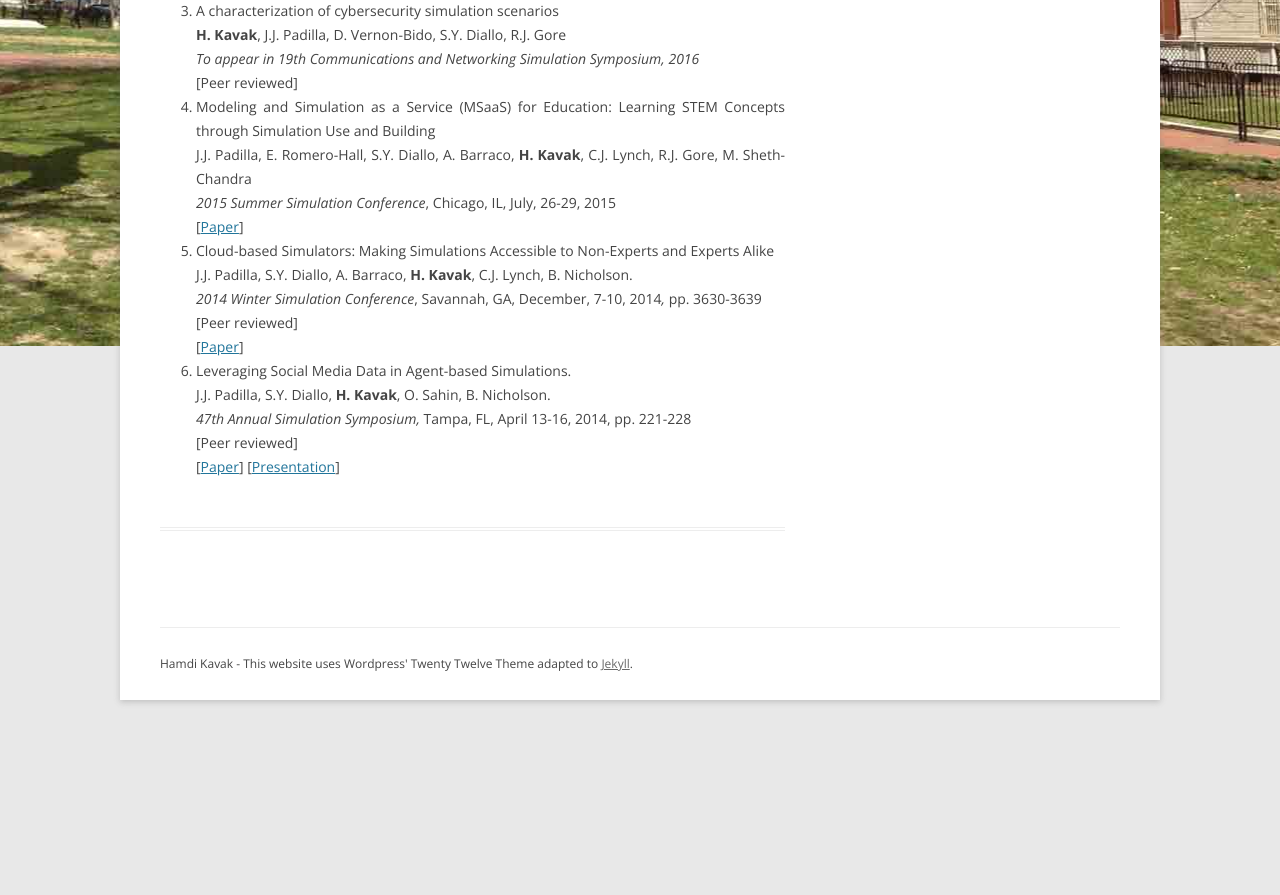
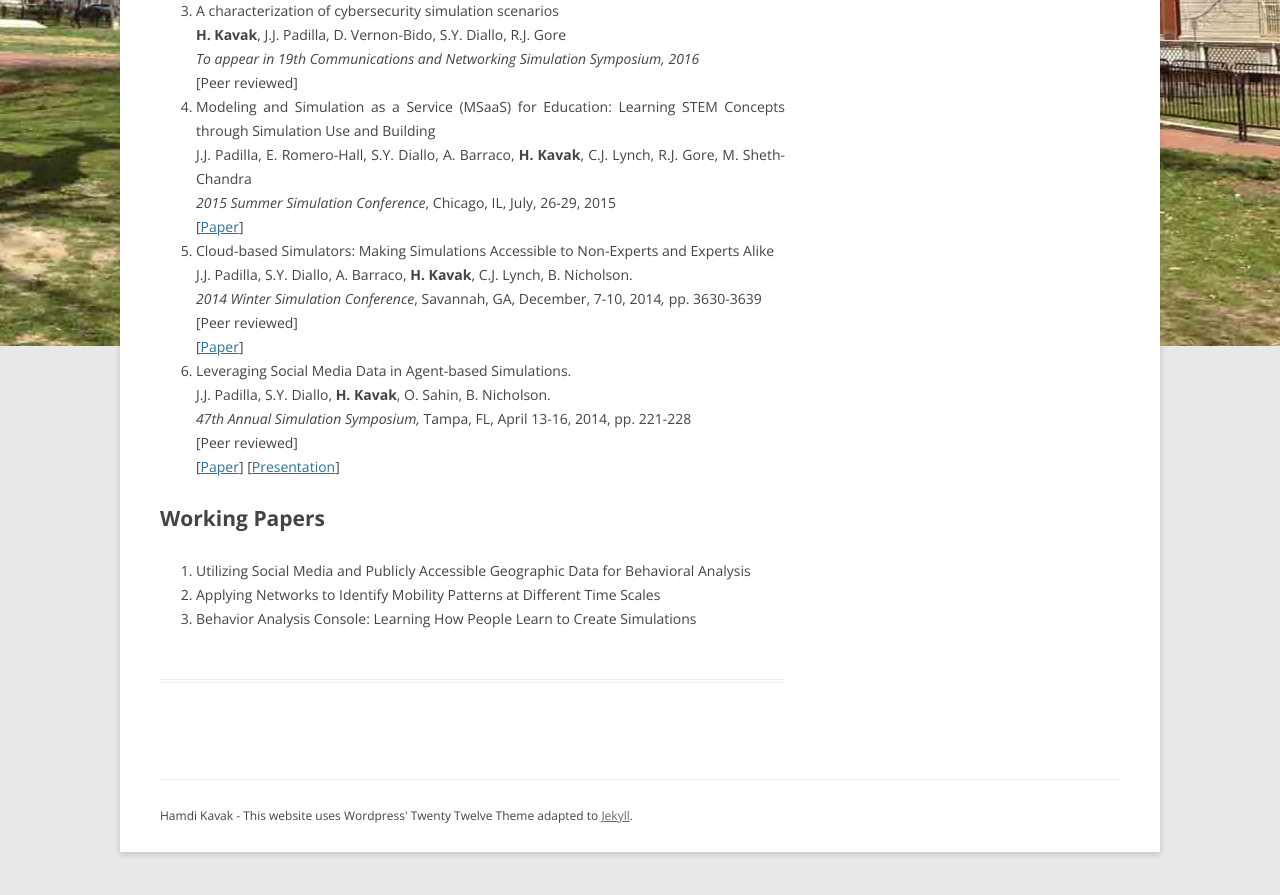
Before and after one commit to hamdikavak/hamdikavak.github.io, a Jekyll site: the page built from publications/index.html, in a window 1280 px wide and 900 px high, scrolled down 854 px. Shown: the top 895 px of the window. Built offline with Jekyll 4.4.1, drawn with Linux system fonts in a browser that asks for light colours; nearby versions of some CDN libraries; library files that are not in the unit come from our copies; before the commit the page ends 1602 px from its top, so only the background shows below that.

Commit message:
Update index.html

```diff
--- a/publications/index.html
+++ b/publications/index.html
@@ -59,3 +59,14 @@ J.J. Padilla, S.Y. Diallo, <strong>H. Kavak</strong>, O. Sahin,  B. Nicholson.<b
 [<a title="RG Archive" href="https://www.researchgate.net/publication/269411592_Leveraging_Social_Media_Data_in_Agent-based_Simulations">Paper</a>]
 [<a href="http://www.hamdikavak.com/wp-content/uploads/2014/08/SCS_2014_Presentation.pdf">Presentation</a>]</li>
 </ol>
+
+<h1>Working Papers<strong><br />
+</strong></h1>
+<ol>
+   <li style="text-align: justify;">Utilizing Social Media and Publicly Accessible Geographic Data for Behavioral Analysis<br />
+</li>
+   <li style="text-align: justify;">Applying Networks to Identify Mobility Patterns at Different Time Scales<br />
+</li>
+
+  <li style="text-align: justify;">Behavior Analysis Console: Learning How People Learn to Create Simulations<br />
+</li>
```
